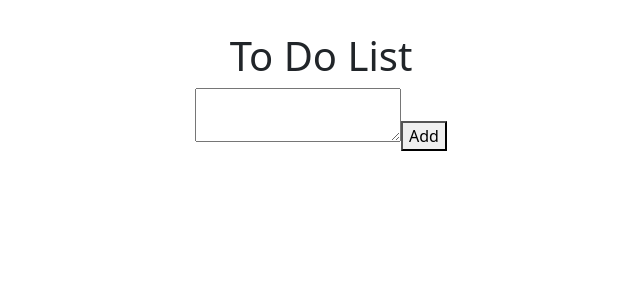
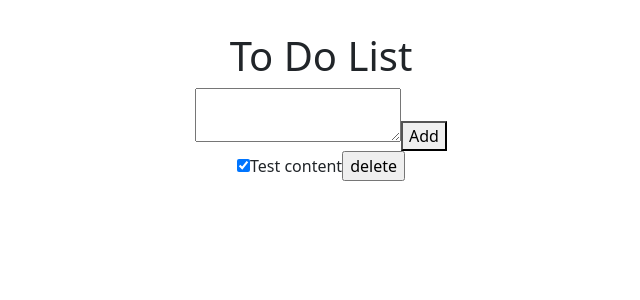
Before and after one commit to cyrus2012/to_do_list, a React (Vite) app: page / in a window 1280 px wide. Shown: the top 300 px of the page, without its empty margins (319-959 px from the left). Built offline with nearby package versions, Linux system fonts and the light colour scheme.

Commit message:
create todoItem component for display a note

```diff
--- a/src/App.jsx
+++ b/src/App.jsx
@@ -1,18 +1,25 @@
 import { useState } from 'react';
 import './App.css';
 import Input from './components/Input.jsx';
+import TodoItem from './components/TodoItem.jsx';
 
 function App() {
+
+
 
   function addNote(text){
     console.log(text);
   }
 
+  function deleteTodoItem(itemId){
+    console.log("go to delete item " + itemId);
+  }
 
   return (
     <>
       <h1>To Do List</h1>
       <Input addNote={addNote}/>
+      <TodoItem itemId="1" deleteItem={deleteTodoItem}/>
     </>
   )
 }
--- a/src/components/Input.jsx
+++ b/src/components/Input.jsx
@@ -19,10 +19,10 @@ function Input(props){
     }
 
     return (
-        <>
+        <div>
             <textarea value={note} onChange={onTextChange}></textarea>
             <button onClick={addNote}>Add</button>
-        </>
+        </div>
     );
 
 }
--- /dev/null
+++ b/src/components/TodoItem.jsx
@@ -0,0 +1,24 @@
+
+function TodoItem(props){
+
+    function toggleItemState(event){
+
+        console.log(event.target.checked);
+    }
+
+    function deleteItem(event){
+        event.preventDefault();
+        props.deleteItem(props.itemId);
+    }
+
+    return (
+        <div>
+            <input type="checkbox" name="item1" onClick={toggleItemState} defaultChecked />
+            <label htmlFor="item1">Test content</label>
+            <input type="button" value="delete" onClick={deleteItem}/>
+        </div>
+    )
+
+}
+
+export default TodoItem;
```
